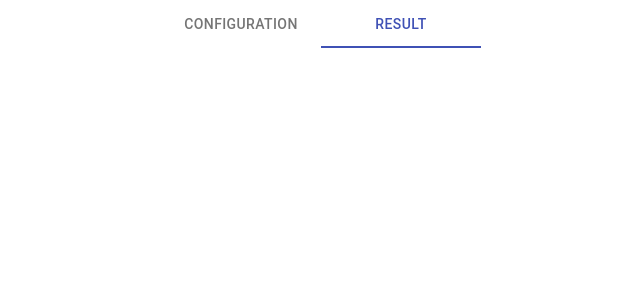
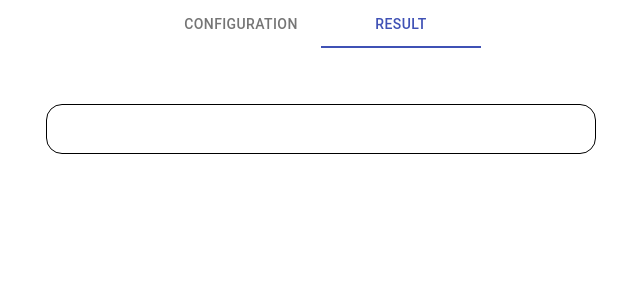
Before and after one commit to crazefan/jsontoform, a React (Create React App) app: page / in a window 1280 px wide. Both pictures are taken after a click on the tab "RESULT". Shown: the top 300 px of the page, without its empty margins (319-959 px from the left). Built offline with nearby package versions, Linux system fonts and the light colour scheme.

Commit message:
styled result, minor fixes

```diff
--- a/src/Components/InputTab/index.js
+++ b/src/Components/InputTab/index.js
@@ -28,6 +28,7 @@ const InputTab = ({ onConfigUpdate }) => {
 
   const handleApplyClick = () => {
     onConfigUpdate({});
+
     //async
     setTimeout(() => {
       if (buffer.length > 0) {
@@ -41,9 +42,11 @@ const InputTab = ({ onConfigUpdate }) => {
       }
     }, 0);
   };
+
   const handleDialogClose = () => {
     setDialogOpen(false);
   };
+
   return (
     <Container>
       <Box
--- a/src/Components/OutputComponents/componentsBuild.js
+++ b/src/Components/OutputComponents/componentsBuild.js
@@ -40,5 +40,5 @@ export const RadioComponent = (props) => {
 
 export const ButtonComponent = (props) => {
   const { label } = props;
-  return <Button>{label}</Button>;
+  return <Button variant="contained">{label}</Button>;
 };
--- a/src/Components/ResultTab/index.js
+++ b/src/Components/ResultTab/index.js
@@ -1,5 +1,6 @@
 import React from "react";
 import { components } from "../OutputComponents";
+import { Grid, Box } from "@material-ui/core";
 
 const ResultTab = (props) => {
   const { config } = props;
@@ -9,11 +10,36 @@ const ResultTab = (props) => {
     config.items &&
     Array.isArray(config.items) &&
     config.items.length > 0 &&
-    config.items.map((item) =>
-      React.createElement(components[item.type].component, { ...item })
-    );
+    config.items.map((item, i) => (
+      <Grid key={i} item md={6}>
+        {React.createElement(components[item.type].component, { ...item })}
+      </Grid>
+    ));
 
-  return <>{renderFromConfig()}</>;
+  return (
+    <>
+      <Box
+        width="500px"
+        display="flex"
+        border={1}
+        borderRadius={16}
+        alignItems="center"
+        justifyContent="center"
+        mx="auto"
+        my={4}
+        py={3}
+        px={3}>
+        <Grid
+          container
+          spacing={2}
+          direction="column"
+          justify="center"
+          alignItems="flex-start">
+          {renderFromConfig()}
+        </Grid>
+      </Box>
+    </>
+  );
 };
 
 export default ResultTab;
--- /dev/null
+++ b/src/Containers/TabsContainer/TabPanel/index.js
@@ -0,0 +1,22 @@
+import React from "react";
+import PropTypes from "prop-types";
+import { Box } from "@material-ui/core";
+
+export default function TabPanel(props) {
+  const { children, value, index, ...other } = props;
+  return (
+    <div
+      role="tabpanel"
+      hidden={value !== index}
+      id={`nav-tabpanel-${index}`}
+      {...other}>
+      {value === index && <Box p={3}>{children}</Box>}
+    </div>
+  );
+}
+
+TabPanel.propTypes = {
+  children: PropTypes.node,
+  index: PropTypes.any.isRequired,
+  value: PropTypes.any.isRequired,
+};
--- a/src/Containers/TabsContainer/index.js
+++ b/src/Containers/TabsContainer/index.js
@@ -1,32 +1,11 @@
 import React, { useState } from "react";
-import PropTypes from "prop-types";
-import Tabs from "@material-ui/core/Tabs";
-import Tab from "@material-ui/core/Tab";
-import Box from "@material-ui/core/Box";
+import { Tab, Tabs } from "@material-ui/core/";
 import InputTab from "../../Components/InputTab";
 import ResultTab from "../../Components/ResultTab";
-
-function TabPanel(props) {
-  const { children, value, index, ...other } = props;
-  return (
-    <div
-      role="tabpanel"
-      hidden={value !== index}
-      id={`nav-tabpanel-${index}`}
-      {...other}>
-      {value === index && <Box p={3}>{children}</Box>}
-    </div>
-  );
-}
-
-TabPanel.propTypes = {
-  children: PropTypes.node,
-  index: PropTypes.any.isRequired,
-  value: PropTypes.any.isRequired,
-};
+import TabPanel from "./TabPanel";
 
 export default function TabContainer() {
-  const [value, setValue] = React.useState(0);
+  const [value, setValue] = useState(0);
   const [config, setConfig] = useState({});
 
   const handleConfigChange = (newConfig) => {
```
